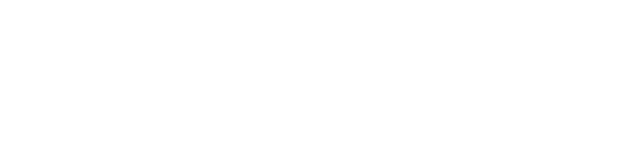
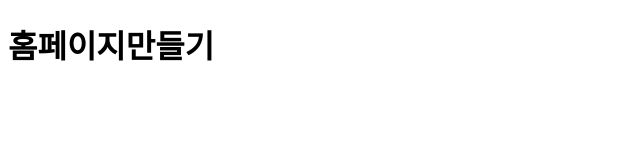
Before and after one commit to bakjinhi/backup, a plain HTML site: page index.html in a window 1280 px wide. Shown: the whole page, without its empty margins (0-640 px from the left). Drawn offline with Linux system fonts and the light colour scheme.

Commit message:
타이틀추가 제목추가

```diff
--- a/index.html
+++ b/index.html
@@ -2,11 +2,11 @@
 <html lang="en">
 <head>
     <meta charset="UTF-8">
-    <title>주말반 HTML</title>
+    <title>주말반 HTML/css</title>
 </head>
 <body>
 
-
+<h1>홈페이지만들기</h1>
 
 </body>
 </html>
```
